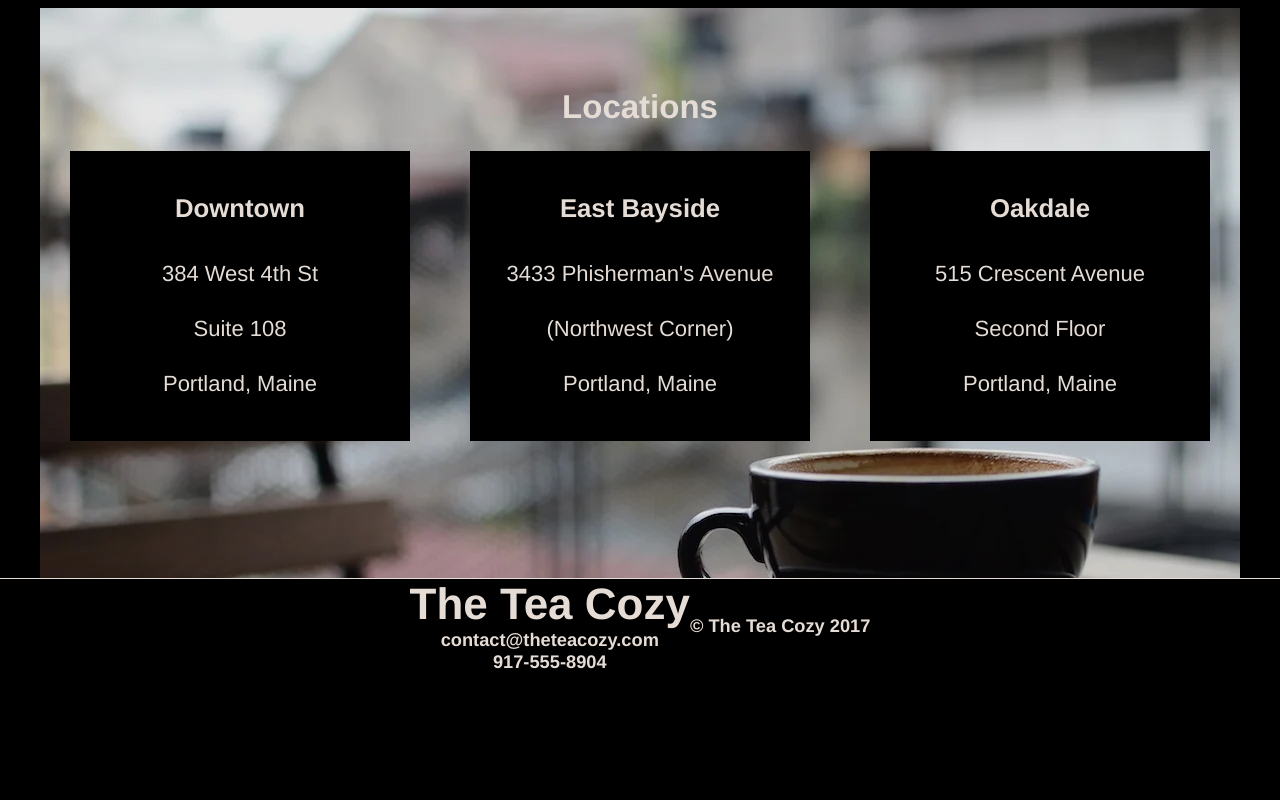
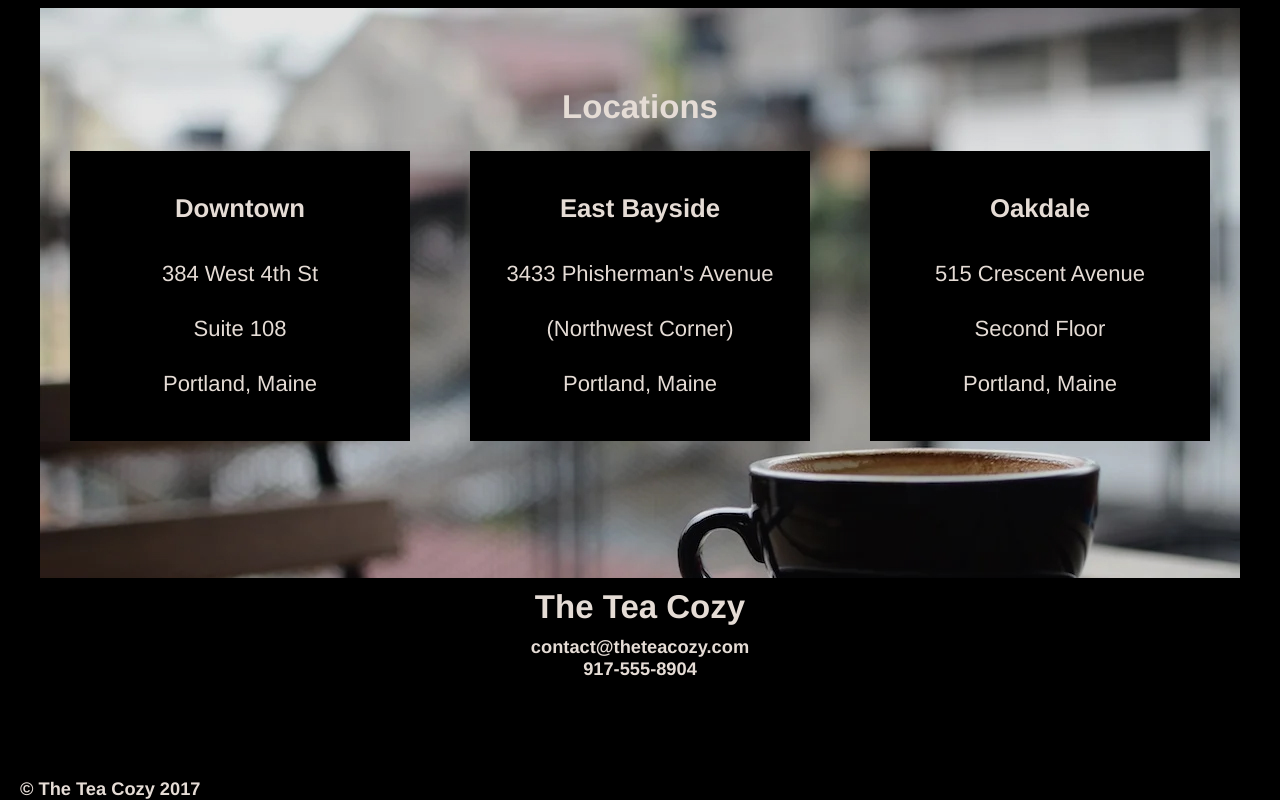
Before and after one commit to JanarStewart/Tea_Cozy, a plain HTML site: page index.html in a window 1280 px wide. Shown: the part 1532-2332 px from the top of the page. Before the commit the page ends 2110 px from the top, so only its background shows below. Drawn offline with Linux system fonts and the light colour scheme.

Commit message:
fixed the footer

```diff
--- a/CSS/style.css
+++ b/CSS/style.css
@@ -70,18 +70,19 @@ a {
   margin: auto;
   background-color: black;
   width: 100%;
+  align-items: center;
 }
 
 #featured {
   height: 700px;
+  width: 1000px;
   padding-top: 70px;
   justify-content: center;
   align-content: center;
 }
 
 #featured .shop-header {
-  background-color: black;
-  width: 100%;
+  background-color: black
 }
 
 #featured .shop {
@@ -127,18 +128,14 @@ a {
   opacity: 1;
 }
 
-footer {
+#contact {
   background-color: black;
-  height: 69px;
-  width:100%;
-  position: fixed;
-  border-top: 1px solid seashell;
-  z-index: 10px;
+  height: 200px;
   justify-content: center;
   align-items: center;
 }
 
-footer.copyright {
-  justify-content: flex-start;
+footer {
+  text-align: left;
   margin-left: 20px;
 }
--- a/index.html
+++ b/index.html
@@ -103,22 +103,22 @@
           </div>
       </div>
       </section>
+
+      <section>
+        <!--Contact info-->
+        <div id="contact">
+          <h2>The Tea Cozy</h2>
+          <h5>contact@theteacozy.com</h5>
+          <h5>917-555-8904</h5>
+        </div>
+      </section>
+
     </main>
 
     <!--Footer-->
-    <footer class="container">
-
-      <!--Contact info-->
-      <div id="contact">
-        <h1>The Tea Cozy</h1>
-        <h5>contact@theteacozy.com</h5>
-        <h5>917-555-8904</h5>
-      </div>
-
+    <footer>
       <!--website credit-->
-      <div class="copyright">
-        <h5>&copy; The Tea Cozy 2017</h5>
-      </div>
+      <h5>&copy; The Tea Cozy 2017</h5>
     </footer>
 
   </body>
```
